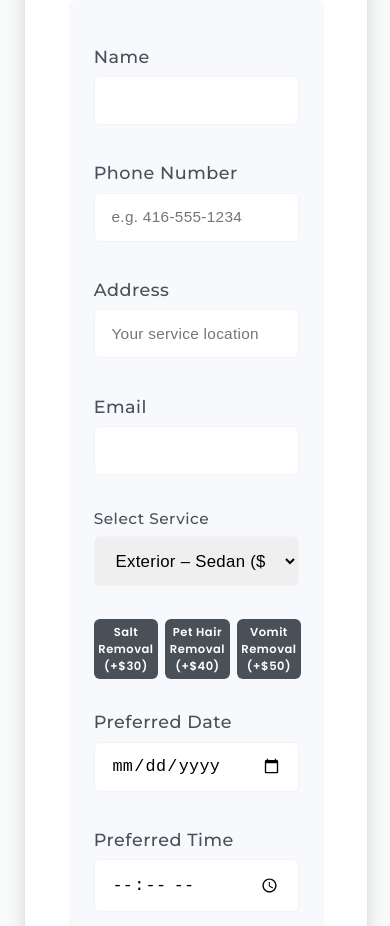
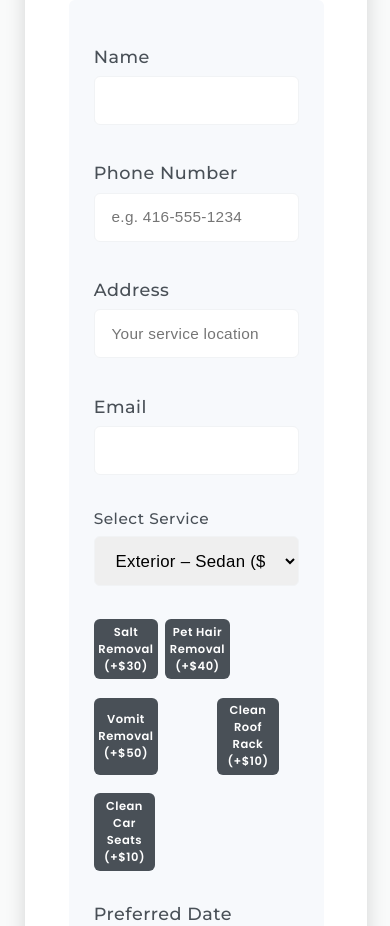
Before and after one commit to noahteitlebaum/Beyond-Spotless, a plain HTML site: page booknow.html in a window 390 px wide. Shown: the part 169-1095 px from the top of the page. Drawn offline with nearby package versions, Linux system fonts and the light colour scheme.

Commit message:
Added more addon buttons

```diff
--- a/booknow.html
+++ b/booknow.html
@@ -90,6 +90,12 @@
               </button>
               <button type="button" id="vomitRemoval" class="addon-btn" data-addon="Vomit Removal (+$50)">
                 Vomit Removal (+$50)
+              </button><br>
+              <button type="button" id="roofRack" class="addon-btn" data-addon="Clean Roof Rack (+$10)">
+                Clean Roof Rack (+$10)
+              </button>
+              <button type="button" id="carSeats" class="addon-btn" data-addon="Clean Car Seats (+$10)">
+                Clean Car Seats (+$10)
               </button>
             </div>
 
--- a/script.js
+++ b/script.js
@@ -71,7 +71,11 @@ document.addEventListener('DOMContentLoaded', () => {
         addon_hair:   document.getElementById('hairRemoval').classList.contains('active')
                           ? 'Yes (+$40)' : 'No',
         addon_vomit:  document.getElementById('vomitRemoval').classList.contains('active')
-                          ? 'Yes (+$50)' : 'No'
+                          ? 'Yes (+$50)' : 'No',
+        addon_roof_rack:  document.getElementById('roofRack').classList.contains('active')
+                          ? 'Yes (+$10)' : 'No',
+        addon_car_seats:  document.getElementById('carSeats').classList.contains('active')
+                          ? 'Yes (+$10)' : 'No'
       };
 
       // Send via EmailJS
--- a/styles.css
+++ b/styles.css
@@ -964,11 +964,13 @@ body.menu-closed .content.services {
 /* Add-On Buttons */
 .addons {
   display: flex;
+  flex-wrap: wrap;           /* allow wrapping to next row */
   gap: 20px;
   margin-top: 1rem;
 }
+
 .addon-btn {
-  flex: 1;
+  flex: 0 0 calc(33.33% - 13.33px);  /* 3 per row with spacing */
   background: var(--gray-dark);
   color: var(--white);
   border: none;
@@ -978,14 +980,54 @@ body.menu-closed .content.services {
   font-weight: 600;
   cursor: pointer;
   transition: background .3s, transform .2s;
-}
+  box-sizing: border-box;
+}
+
 .addon-btn:hover {
   background: var(--gray-dark);
 }
 
 /* Add-On Buttons Active State */
 .addon-btn.active {
-  background: #008000;    /* darker blue when “on” */
+  background: #008000; /* darker blue when “on” */
+}
+
+/* Add-On Buttons */
+.addons {
+  display: flex;
+  flex-wrap: wrap;           /* allow wrapping */
+  gap: 20px;
+  margin-top: 1rem;
+}
+
+/* Style for each button */
+.addon-btn {
+  flex: 0 0 calc(33.33% - 13.33px);  /* 3 per row with gap */
+  background: var(--gray-dark);
+  color: var(--white);
+  border: none;
+  padding: .8em 1em;
+  border-radius: 6px;
+  font-family: var(--font-accent);
+  font-weight: 600;
+  cursor: pointer;
+  transition: background .3s, transform .2s;
+  box-sizing: border-box;
+}
+
+/* Shift bottom two buttons (4 & 5) to the right */
+.addon-btn:nth-child(4),
+.addon-btn:nth-child(5) {
+  margin-left: 90px;
+}
+
+/* Hover and active styles */
+.addon-btn:hover {
+  background: var(--gray-dark);
+}
+
+.addon-btn.active {
+  background: #008000;
 }
 
 /* Shift “What We Do!” title right and add glow on hover */
@@ -1481,18 +1523,27 @@ body.menu-open #menu-toggle .bar {
   /* transition: none !important; */
 }
 
-/* on mobile, shrink text and padding so they exactly touch */
-@media (max-width: 768px) {
+/* Mobile styles */
+@media (max-width: 768px) {
+  .addons {
+    gap: 7px !important;
+  }
+
   .addons .addon-btn {
-    font-size: 0.72rem;  /* smaller font so labels fit */
-    padding: 0.4em;      /* tighter padding */
-  }
-  .addons {
-    gap: 7px !important; /* you can tweak this value as needed */
-  }
-}
+    flex: 0 0 calc(33.33% - 7px); /* all equal width */
+    font-size: 0.72rem;
+    padding: 0.4em;
+    margin-left: 0 !important; /* reset desktop margin-left */
+  }
+
+  /* Target last two buttons for smaller height, padding, and font */
+  .addon-btn:nth-child(4),
+  .addon-btn:nth-child(5) {
+    margin-left: 45px !important;
+  }
+}
+
 /* MOBILE: equal-height images in “Details In Progress” */
-
 @media (max-width: 768px) {
   /* bump up the hero-style boxes on Services & About Us pages */
   .content.services .hero-card,
```
Also changed, not shown: 1 other file.
